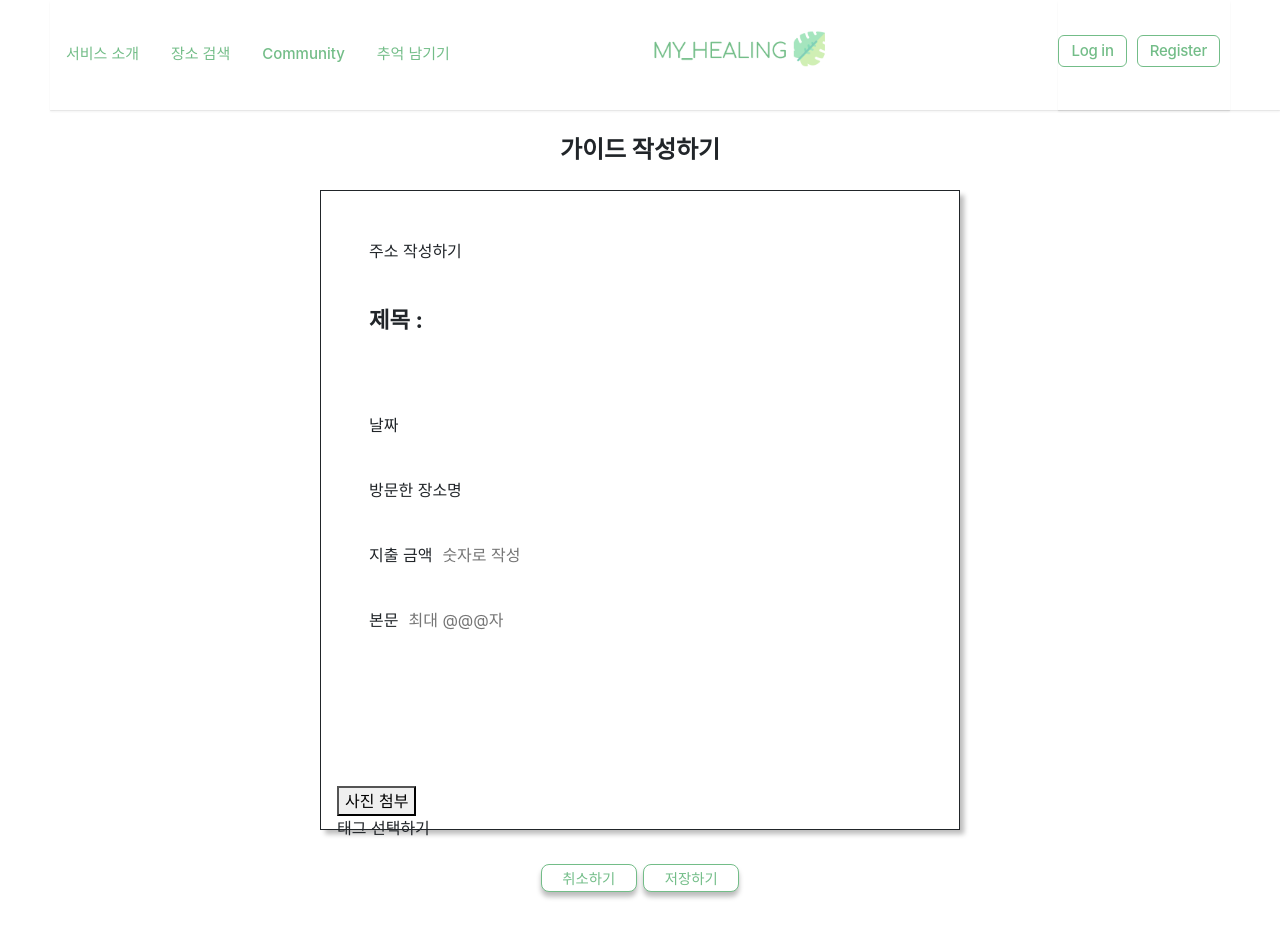
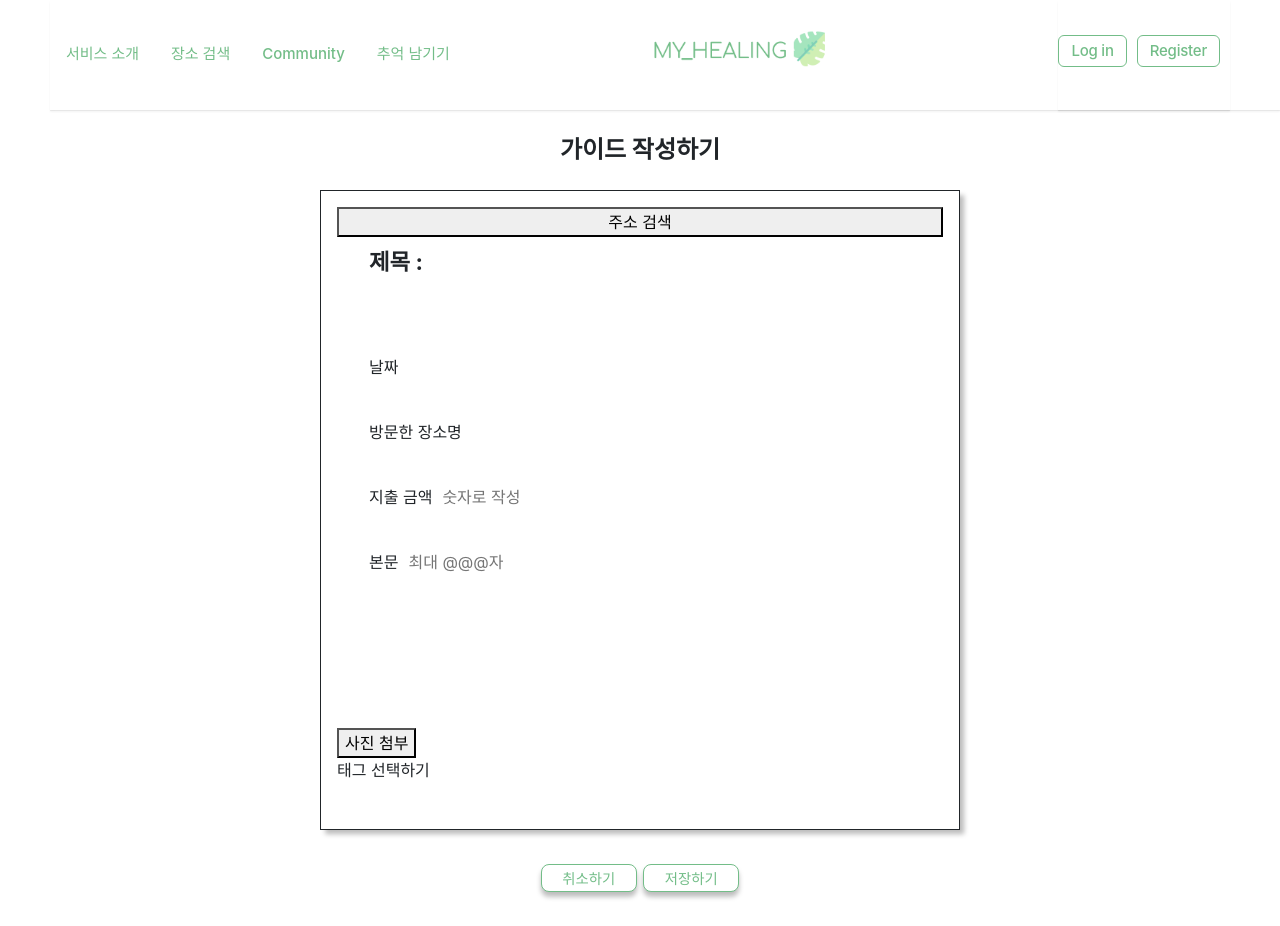
Before and after one commit to Likelion-at-SMWU-10th/MYHEALING-Client, a React (Create React App) app in the folder myhealing_client/: page /writeguide in a window 1280 px wide. Shown: the top 926 px of the page. Built offline with nearby package versions, Linux system fonts and the light colour scheme; a web font is replaced by a local one.

Commit message:
[KSM] 추억 남기기 주소 검색 추가
[KSM] 추억 남기기 주소 검색 추가

```diff
--- a/myhealing_client/package.json
+++ b/myhealing_client/package.json
@@ -3,6 +3,7 @@
   "version": "0.1.0",
   "private": true,
   "dependencies": {
+    "@actbase/react-daum-postcode": "^1.0.4",
     "@testing-library/jest-dom": "^5.14.1",
     "@testing-library/react": "^13.0.0",
     "@testing-library/user-event": "^13.2.1",
@@ -12,6 +13,7 @@
     "react-bootstrap": "^2.4.0",
     "react-dom": "^18.2.0",
     "react-icons": "^4.4.0",
+    "react-modal": "^3.15.1",
     "react-naver-maps": "^0.0.13",
     "react-router-dom": "^6.3.0",
     "react-scripts": "5.0.1",
--- a/myhealing_client/src/page/component/LoginBtn.css
+++ b/myhealing_client/src/page/component/LoginBtn.css
@@ -1,7 +1,6 @@
 .btn {
     box-sizing: border-box;
 
-    background: #FFFFFF;
     border: 1px solid #73BD88;
     border-radius: 6px;
 
--- /dev/null
+++ b/myhealing_client/src/page/memories/AddressBtn.js
@@ -0,0 +1,41 @@
+import React, { useEffect, useState } from "react";
+import Postcode from '@actbase/react-daum-postcode';
+import Modal from 'react-bootstrap/Modal';
+
+const AddressBtn = () => {
+  const [show, setShow] = useState(false);
+
+  const handleClose = () => setShow(false);
+  const handleShow = () => setShow(true);
+
+  return (
+    <>
+        <button variant="primary" onClick={handleShow}>
+            주소 검색
+        </button>
+
+        <Modal show={show} onHide={handleClose}>
+            <Modal.Header closeButton>
+            <Modal.Title>주소 검색</Modal.Title>
+            </Modal.Header>
+            <Modal.Body>
+                <Postcode
+                    style={{ width: '100%', height: '100%' }}
+                    jsOptions={{ animation: true, hideMapBtn: true }}
+                    onSelected={data => {
+                        alert(JSON.stringify(data));
+                        setModal(false);
+                  }}
+                />
+            </Modal.Body>
+            <Modal.Footer>
+            <button variant="secondary" onClick={handleClose}>
+                닫기
+            </button>
+            </Modal.Footer>
+        </Modal>
+    </>
+  );
+}
+
+export default AddressBtn;
--- a/myhealing_client/src/page/memories/WriteGuide.js
+++ b/myhealing_client/src/page/memories/WriteGuide.js
@@ -1,5 +1,7 @@
 import React from "react";
 import styled from "styled-components";
+import AddressBtn from "./AddressBtn";
+
 /*포커스기능주기*/
 const WriteGuide = () => {
   return (
@@ -15,7 +17,7 @@ const WriteGuide = () => {
       <Wrapper>
         <MainTitle>가이드 작성하기</MainTitle>
         <Box>
-          <WriteAddress>주소 작성하기</WriteAddress>
+          <AddressBtn />
           <Title>
             <SubTitle>제목 : </SubTitle>
             <ContentTitle className="titleC" type="text"></ContentTitle>
@@ -93,9 +95,7 @@ const Box = styled.div`
   text-align: left;
   box-shadow: 0.3rem 0.3rem 0.3rem 0 #bdbdbd;
 `;
-const WriteAddress = styled.div`
-  margin: 2rem;
-`;
+
 const Title = styled.div`
   display: flex;
   flex-direction: row;
```
Also changed, not shown: 1 other file (tests, documents, lock files or other folders).
